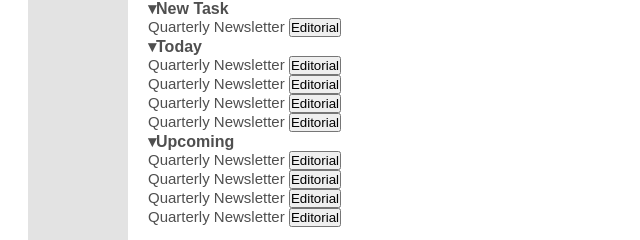
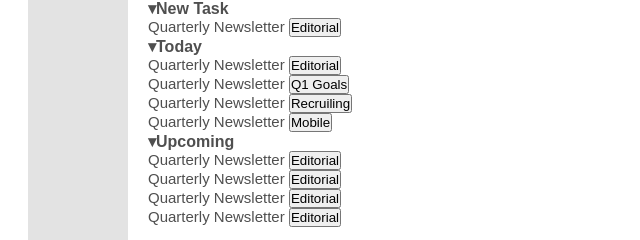
Before and after one commit to NicolettaBr/html-css-toboolist, a plain HTML site: page index.html in a window 1280 px wide. Shown: the part 145-385 px from the top of the page, 172-812 px from the left. Drawn offline with Linux system fonts and the light colour scheme.

Commit message:
lista modificata

```diff
--- a/index.html
+++ b/index.html
@@ -35,9 +35,9 @@
                 <li><span>&#9662;</span>Today
                     <ul class="sottolista">
                         <li>Quarterly Newsletter <button class="botton3">Editorial</button></span></li>
-                        <li>Quarterly Newsletter <button class="botton3">Editorial</button></span></li>
-                        <li>Quarterly Newsletter <button class="botton3">Editorial</button></span></li>
-                        <li>Quarterly Newsletter <button class="botton3">Editorial</button></span></li>
+                        <li>Quarterly Newsletter <button class="botton3">Q1 Goals</button></span></li>
+                        <li>Quarterly Newsletter <button class="botton3">Recruiling</button></span></li>
+                        <li>Quarterly Newsletter <button class="botton3">Mobile</button></span></li>
                     </ul>
                 </li>
                 <li><span>&#9662;</span>Upcoming
--- a/style.css
+++ b/style.css
@@ -68,6 +68,8 @@
     padding: 20px;
     background-color: white;
     height: 400px;
+
+
 }
 
 ul{
```
